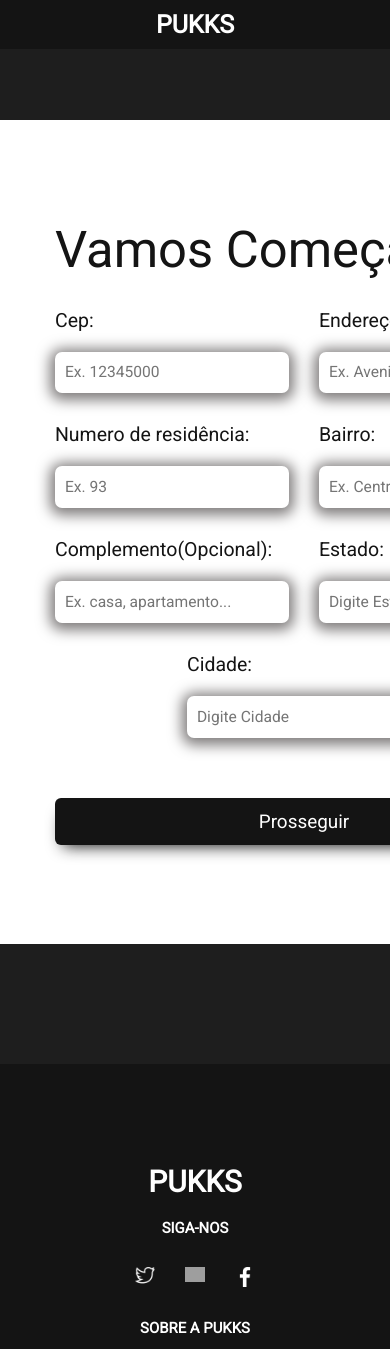
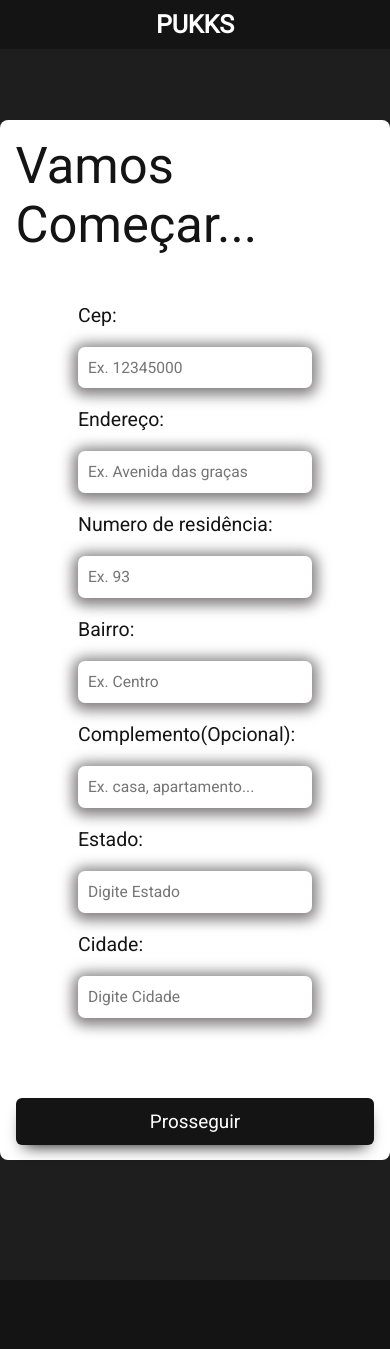
Before and after one commit to KauanCleuton/Pukks, a PHP site: page /cadastro.html in a window 390 px wide; the page is wider, and only the part inside the window is pictured. Shown: the top 1349 px of that part. Run offline with PHP 8.4, Linux system fonts and the light colour scheme; grey boxes are pictures that could not be loaded.

Commit message:
responsive register

```diff
--- a/Pukks P. Inicial/src/css/cadastro/cadastro.css
+++ b/Pukks P. Inicial/src/css/cadastro/cadastro.css
@@ -1,5 +1,5 @@
 .e-box_inputs__form-cadastro {
-  padding: 10rem;
+  padding: min(10rem,4vw);
 }
 
 .e-form__cadastro-1__container-inputs,
@@ -11,6 +11,7 @@
 
 .c-cadastro_container {
   display: grid;
+  justify-content: center;
   grid-template-columns: 0.5fr 1fr;
 }
 
@@ -35,3 +36,39 @@
 .u-form__cadastro--hidden {
   display: none;
 }
+
+@media(max-width: 1000px){
+  .c-cadastro_container {
+    grid-template-columns: 1fr;
+  }
+}
+@media(max-width: 900px){
+  .e-form__cadastro-1__container-inputs,
+  .e-form__cadastro-2__container-inputs {
+    grid-template-columns: 1fr;
+    justify-items: center;
+  }
+
+  .c-cadastro_container {
+    grid-template-columns:  1fr;
+  }
+}
+
+
+@media(max-width: 600px){
+
+  .e-form__cadastro-1__container-inputs,
+  .e-form__cadastro-2__container-inputs {
+    gap: 20px;
+    padding:20px;
+  }
+
+  .u-container__box_inputs {
+    width: 100vw;
+  }
+
+  .e-form__cadastro-2__buttons {
+    flex-direction: column;
+    gap: 0;
+  }
+}
--- a/Pukks P. Inicial/src/css/forms.css
+++ b/Pukks P. Inicial/src/css/forms.css
@@ -5,7 +5,7 @@
   padding-top: 120px;
   padding-bottom: 120px;
 }
-.c-form_container{
+.c-form_container {
   display: grid;
   grid-template-columns: 1fr 1fr;
   border-radius: 8px;
@@ -28,13 +28,13 @@
   font-size: 2.3rem;
 }
 
-.u-container__box_inputs{
+.u-container__box_inputs {
   background-color: #fff;
   border-radius: 0 8px 8px 0;
   position: relative;
 }
 
-.u-form-title{
+.u-form-title {
   color: #141414;
   font-weight: 100;
 }
@@ -52,10 +52,31 @@
 .e-form__ipunt_box__input {
   border: none;
   border-radius: 7px;
-    box-shadow: 0 .2rem 1.4rem 5px #7e7b7b;
+  box-shadow: 0 0.2rem 1.4rem 5px #7e7b7b;
   padding: 1.2rem 1rem;
   width: min(60vw, 30rem);
   outline: none;
-    font-family: 'Roboto', sans-serif;
+  font-family: "Roboto", sans-serif;
   font-size: min(1.8rem, 4vw);
 }
+
+@media (max-width: 1037px) {
+  .c-form_container__box_banner {
+    display: none;
+  }
+  .c-form_container {
+    grid-template-columns: 1fr;
+    box-shadow: 2px 0px 57px -12px #141414;
+  }
+  .u-container__box_inputs{
+    border-radius: 8px;
+  }
+
+  .e-box_inputs__form {
+    padding: 3rem;
+  }
+
+  .e-form__ipunt_box__input {
+    margin-top: 10px;
+  }
+}
--- a/Pukks P. Inicial/src/css/login/login.css
+++ b/Pukks P. Inicial/src/css/login/login.css
@@ -1,4 +1,3 @@
-
 .c-login_container__box_inputs {
   display: flex;
   flex-direction: column;
@@ -27,24 +26,3 @@
   font-weight: 600;
   color: #081030;
 }
-
-@media(max-width: 1037px) {
-  .c-login_container__box_banner {
-    display: none;
-  }
-  .c-login_container{
-    grid-template-columns: 1fr;
-    box-shadow: 2px 0px 57px -12px #141414;
-  }
-  .c-login_container__box_inputs {
-    border-radius: 8px;
-  }
-
-  .e-box_inputs__form {
-    padding: 3rem;
-  }
-
-  .e-form__ipunt_box__input {
-    margin-top: 10px;
-  }
-}
```
Lines whose indentation alone changed are shown as unchanged.
